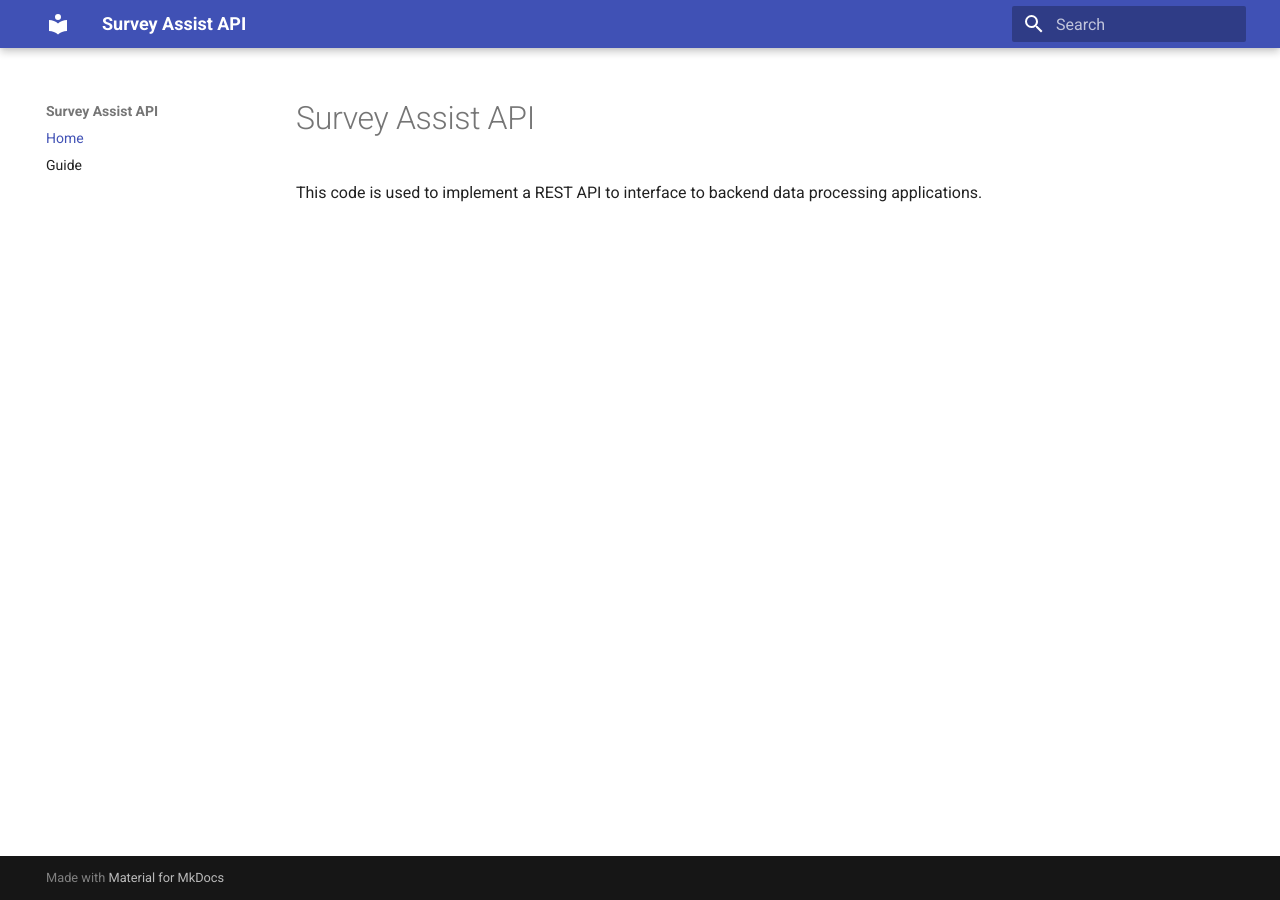
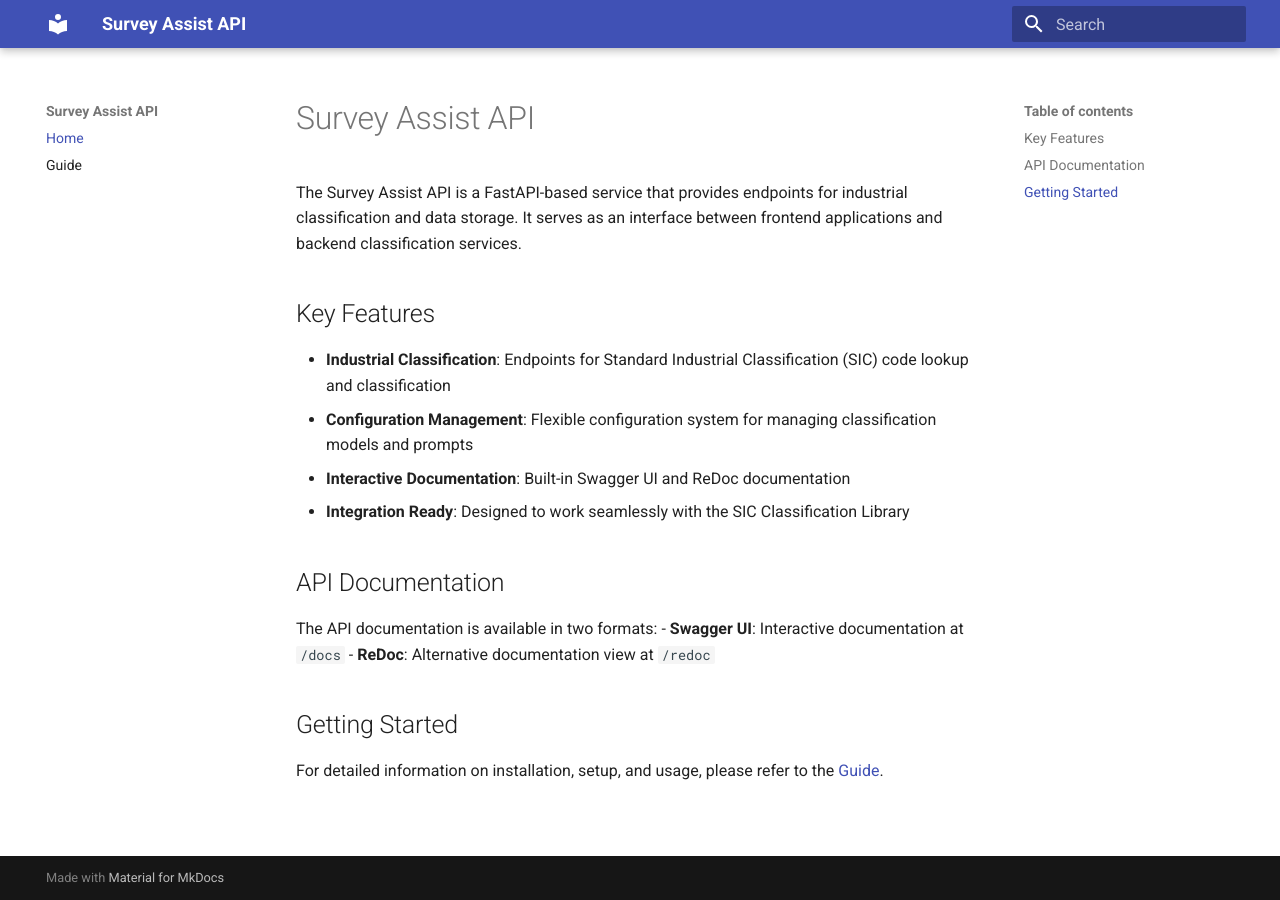
Before and after one commit to ONSdigital/survey-assist-api, an MkDocs documentation site: the page built from docs/index.md, in a window 1280 px wide. Built offline with MkDocs 1.6.1 and Material for MkDocs 9.7.7, drawn with Linux system fonts in a browser that asks for light colours.

Commit message:
update index

```diff
--- a/docs/index.md
+++ b/docs/index.md
@@ -1,3 +1,20 @@
 # Survey Assist API
 
-This code is used to implement a REST API to interface to backend data processing applications.
+The Survey Assist API is a FastAPI-based service that provides endpoints for industrial classification and data storage. It serves as an interface between frontend applications and backend classification services.
+
+## Key Features
+
+- **Industrial Classification**: Endpoints for Standard Industrial Classification (SIC) code lookup and classification
+- **Configuration Management**: Flexible configuration system for managing classification models and prompts
+- **Interactive Documentation**: Built-in Swagger UI and ReDoc documentation
+- **Integration Ready**: Designed to work seamlessly with the SIC Classification Library
+
+## API Documentation
+
+The API documentation is available in two formats:
+- **Swagger UI**: Interactive documentation at `/docs`
+- **ReDoc**: Alternative documentation view at `/redoc`
+
+## Getting Started
+
+For detailed information on installation, setup, and usage, please refer to the [Guide](guide.md).
```
